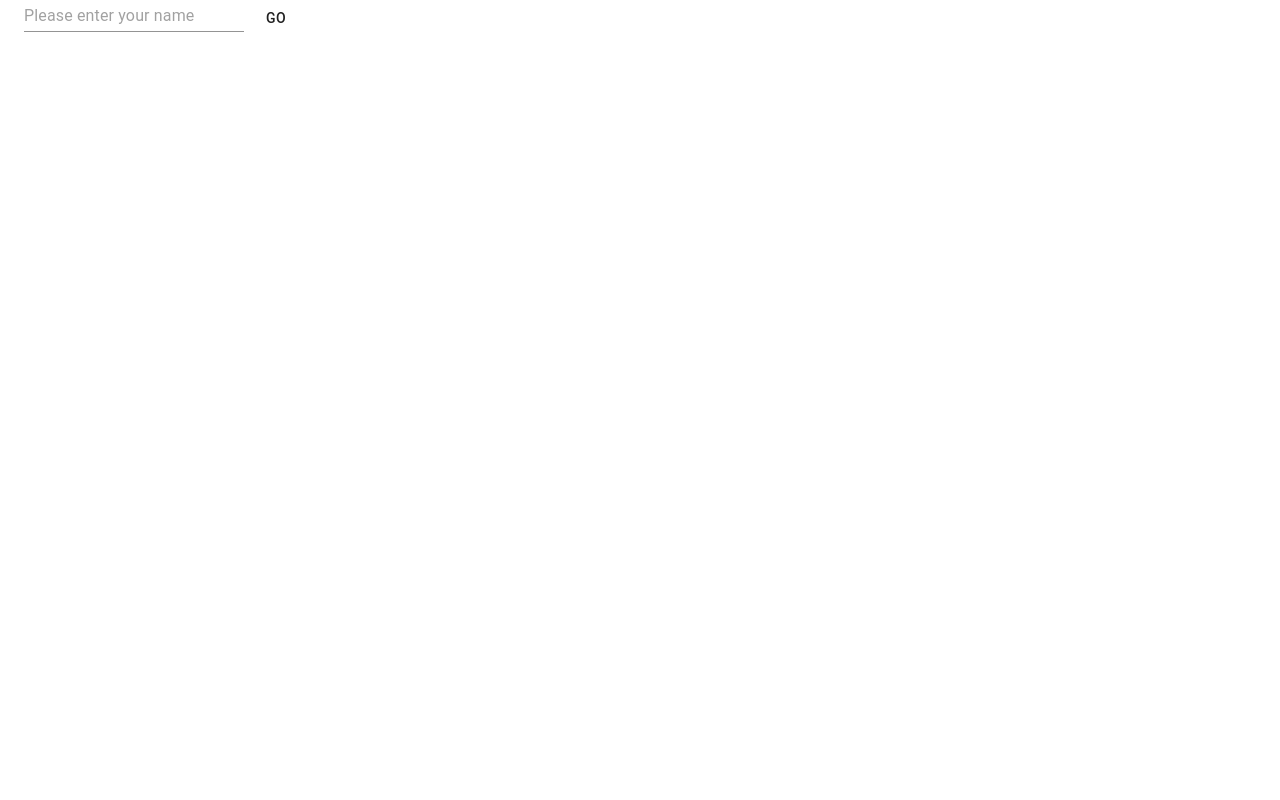
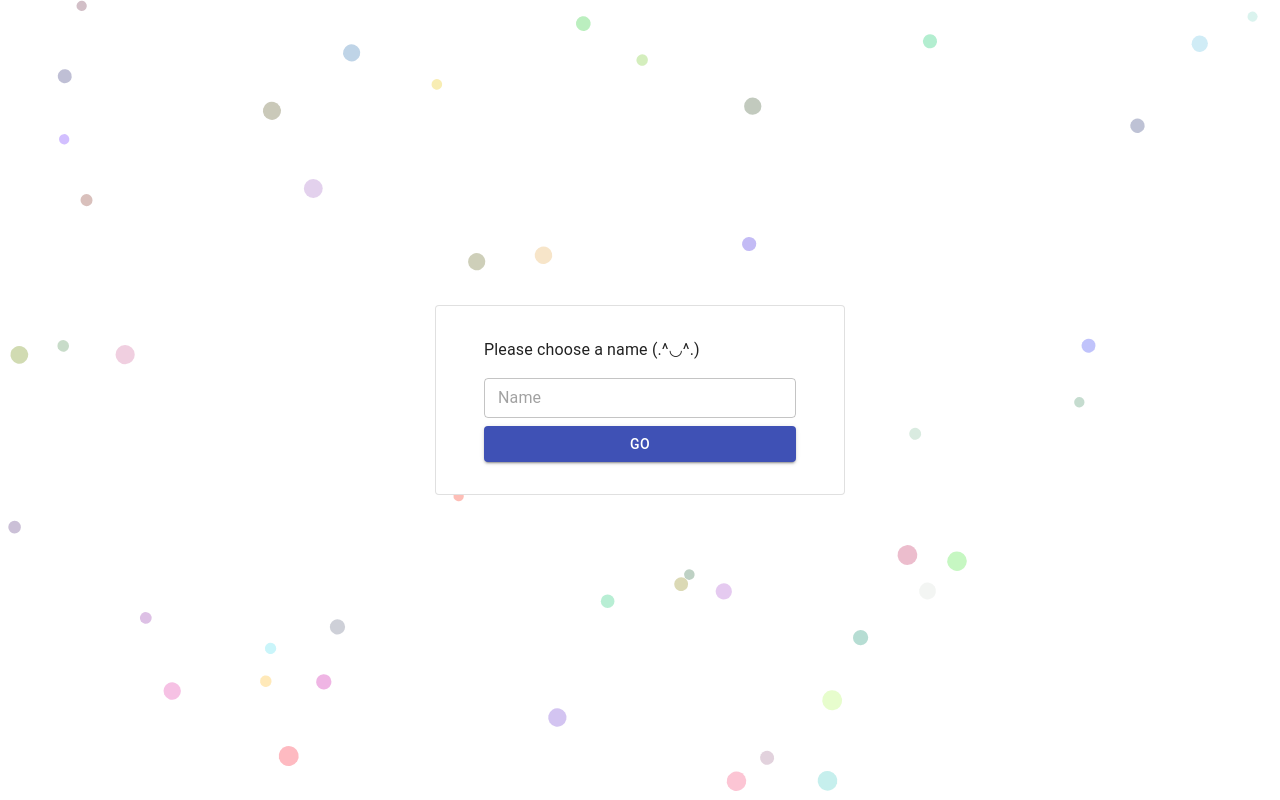
Before and after one commit to ChrisXJH/web-games, a React (Create React App) app: page / in a window 1280 px wide. Built offline with nearby package versions, Linux system fonts and the light colour scheme; no server answers.

Commit message:
New welcome screen

```diff
--- a/package.json
+++ b/package.json
@@ -23,6 +23,7 @@
     "react-redux": "^7.2.4",
     "react-router-dom": "^5.2.0",
     "react-scripts": "4.0.3",
+    "react-tsparticles": "^1.27.0",
     "redux": "^4.1.0",
     "reselect": "^4.0.0",
     "socket.io-client": "^4.1.1",
--- a/src/layouts/welcome-screen/index.tsx
+++ b/src/layouts/welcome-screen/index.tsx
@@ -1,13 +1,27 @@
 import React, { useCallback, useEffect } from 'react';
-import { Button, Container, TextField } from '@material-ui/core';
+import {
+  Button, Container, Box, TextField, Paper, makeStyles, Typography
+} from '@material-ui/core';
 import { useLocation } from 'react-router-dom';
+import Particles from 'react-tsparticles';
 import { useAppDispatch, useAppSelector } from '../../store/hooks';
 import { selectUser } from '../../store/user/selectors';
 import {
   getUser, setDisplayName, updateUsernameAndJoinGame, updateUsernameAndStartGame
 } from '../../store/user/actions';
+import particlesOptions from './particles-options';
+
+const useStyles = makeStyles((theme) => ({
+  paper: {
+    zIndex: theme.zIndex.speedDial
+  },
+  goButton: {
+    marginTop: theme.spacing(1)
+  }
+}));
 
 const WelcomeScreen = () => {
+  const classes = useStyles();
   const dispatch = useAppDispatch();
   const user = useAppSelector(selectUser);
   const location = useLocation();
@@ -26,13 +40,26 @@ const WelcomeScreen = () => {
 
   return (
     <Container>
-      <TextField
-        name="Name"
-        placeholder="Please enter your name"
-        value={user.displayName ?? ''}
-        onChange={handleNameChange}
-      />
-      <Button onClick={onGo}>Go</Button>
+      <Box position="fixed" top={0} left={0}>
+        <Particles options={particlesOptions} />
+      </Box>
+      <Box height="100vh" display="flex" justifyContent="center" alignItems="center">
+        <Paper variant="outlined" className={classes.paper}>
+          <Box px={6} py={4}>
+            <Typography paragraph>Please choose a name (.^◡^.)</Typography>
+            <TextField
+              fullWidth
+              name="Name"
+              size="small"
+              placeholder="Name"
+              value={user.displayName ?? ''}
+              variant="outlined"
+              onChange={handleNameChange}
+            />
+            <Button fullWidth variant="contained" color="primary" className={classes.goButton} onClick={onGo}>Go</Button>
+          </Box>
+        </Paper>
+      </Box>
     </Container>
   );
 };
--- /dev/null
+++ b/src/layouts/welcome-screen/particles-options.ts
@@ -0,0 +1,58 @@
+import type { IOptions, RecursivePartial } from 'tsparticles';
+
+const particlesOptions: RecursivePartial<IOptions> = {
+  background: {
+    color: {
+      value: '#fff'
+    },
+    position: '50% 50%',
+    repeat: 'no-repeat',
+    size: 'cover'
+  },
+  fullScreen: {
+    enable: true,
+    zIndex: 1
+  },
+  particles: {
+    number: {
+      value: 50
+    },
+    shape: {
+      type: 'circle'
+    },
+    color: {
+      value: 'random'
+    },
+    lineLinked: {
+      enable: false
+    },
+    opacity: {
+      value: 0.3
+    },
+    rotate: {
+      value: 0,
+      random: true,
+      direction: 'counter-clockwise',
+      animation: {
+        enable: true,
+        speed: 15,
+        sync: false
+      }
+    },
+    size: {
+      value: 10,
+      random: {
+        enable: true,
+        minimumValue: 5
+      }
+    },
+    move: {
+      enable: true,
+      speed: 1,
+      random: false,
+      outMode: 'bounce'
+    }
+  },
+};
+
+export default particlesOptions;
```
Also changed, not shown: 1 other file (tests, documents, lock files or other folders).
